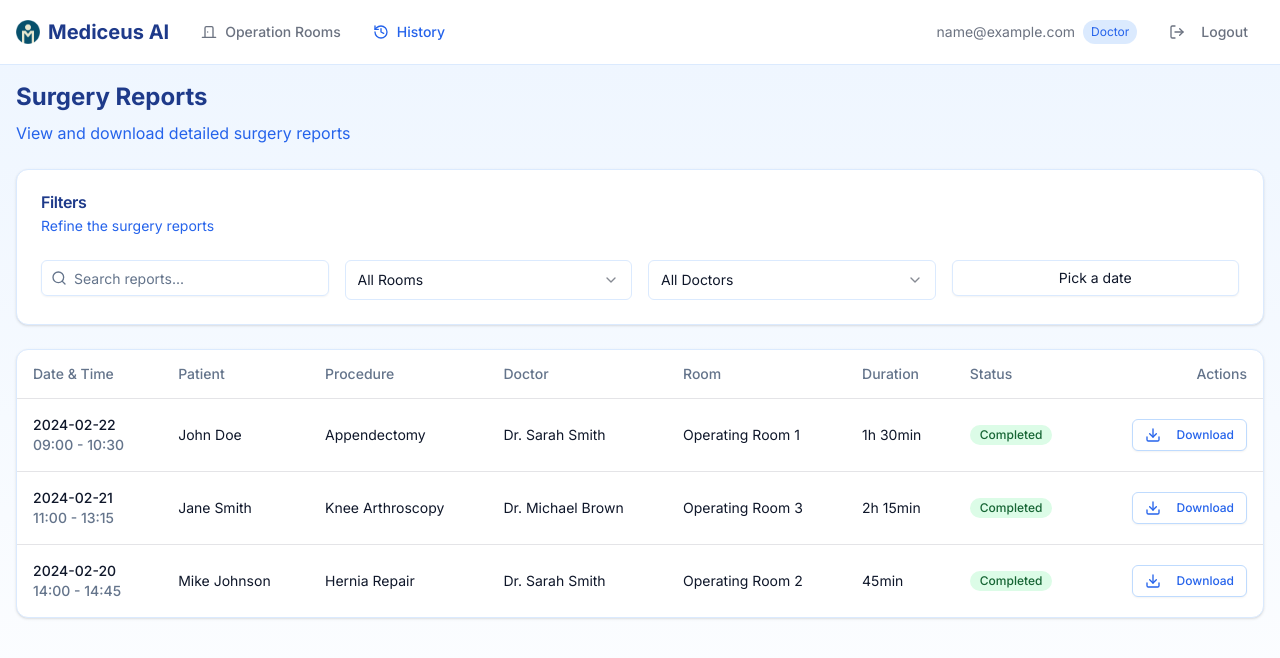
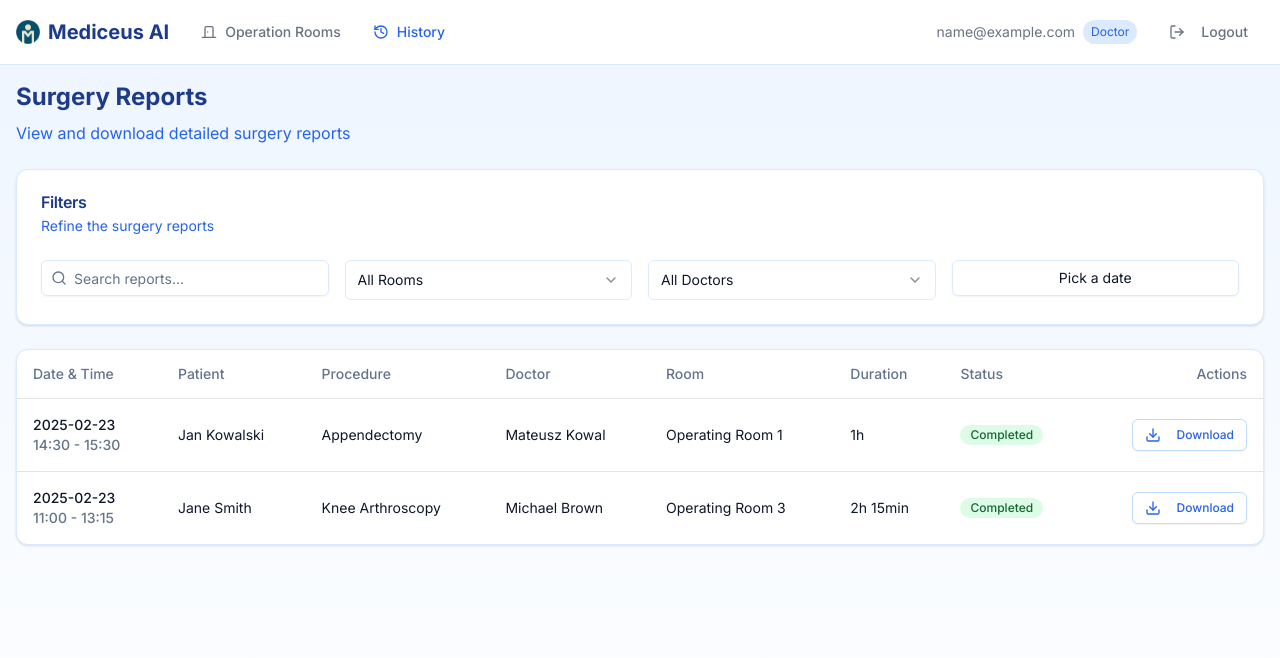
Before and after one commit to nieckojakub/mediceus-ai, a Next.js app: page /dashboard/history in a window 1280 px wide. Shown: the top 658 px of the page. Built offline with nearby package versions, Linux system fonts and the light colour scheme; sample sign-in values are in the browser's storage.

Commit message:
Update surgeryhistory details

```diff
--- a/app/dashboard/history/page.tsx
+++ b/app/dashboard/history/page.tsx
@@ -15,48 +15,35 @@ import { Table, TableBody, TableCell, TableHead, TableHeader, TableRow } from "@
 const surgeryHistory = [
   {
     id: 1,
-    date: "2024-02-22",
-    startTime: "09:00",
-    endTime: "10:30",
+    date: "2025-02-23",
+    startTime: "14:30",
+    endTime: "15:30",
     room: "Operating Room 1",
-    patient: "John Doe",
-    doctor: "Dr. Sarah Smith",
+    patient: "Jan Kowalski",
+    doctor: "Mateusz Kowal",
     procedure: "Appendectomy",
-    duration: "1h 30min",
+    duration: "1h",
     notes: "Successful procedure with no complications",
     status: "Completed",
   },
   {
     id: 2,
-    date: "2024-02-21",
+    date: "2025-02-23",
     startTime: "11:00",
     endTime: "13:15",
     room: "Operating Room 3",
     patient: "Jane Smith",
-    doctor: "Dr. Michael Brown",
+    doctor: "Michael Brown",
     procedure: "Knee Arthroscopy",
     duration: "2h 15min",
     notes: "Patient responded well to anesthesia",
-    status: "Completed",
-  },
-  {
-    id: 3,
-    date: "2024-02-20",
-    startTime: "14:00",
-    endTime: "14:45",
-    room: "Operating Room 2",
-    patient: "Mike Johnson",
-    doctor: "Dr. Sarah Smith",
-    procedure: "Hernia Repair",
-    duration: "45min",
-    notes: "Minimally invasive procedure",
     status: "Completed",
   },
 ]
 
 const operatingRooms = ["All Rooms", "Operating Room 1", "Operating Room 2", "Operating Room 3", "Operating Room 4"]
 
-const doctors = ["All Doctors", "Dr. Sarah Smith", "Dr. Michael Brown", "Dr. Emily Jones", "Dr. David Wilson"]
+const doctors = ["All Doctors", "Mateusz Kowal", "Dr. Michael Brown", "Dr. Emily Jones", "Dr. David Wilson"]
 
 export default function HistoryPage() {
   const [selectedRoom, setSelectedRoom] = useState("All Rooms")
```
